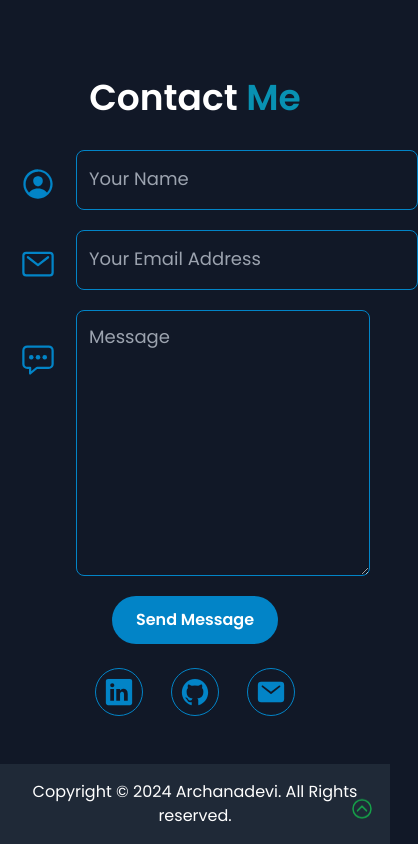
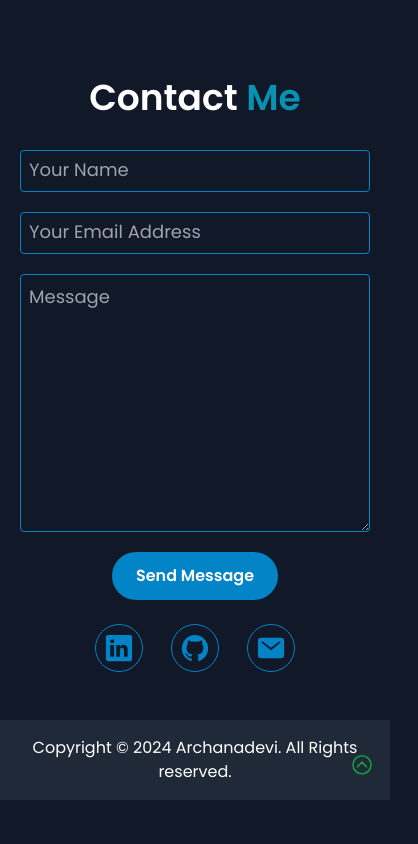
Before and after one commit to Archanadevi-G/portfolio, a React (Vite) app: page / in a window 390 px wide. Shown: the part 3194-4038 px from the top of the page, 418 px wide, since content can reach past the window. After the commit the page ends 3994 px from the top, so only its background shows below. Built offline with nearby package versions, Linux system fonts and the light colour scheme; the HTML template or start-up script is replaced by a standard one.

Commit message:
first commit

```diff
--- a/src/components/Contact.jsx
+++ b/src/components/Contact.jsx
@@ -68,56 +68,49 @@ const Contact = () => {
           Contact <span className="text-cyan-600">Me</span>
         </motion.h3>
 
-        <div className="mt-6 flex md:flex-row flex-col gap-6 max-w-5xl  md:p-6 p-2 rounded-lg mx-auto">
+        <div className="mt-6 flex flex-col md:flex-row gap-6 max-w-5xl md:p-6 p-2 rounded-lg mx-auto">
           <motion.form
             ref={form}
             onSubmit={sendEmail}
-            className="flex flex-col flex-1 gap-5 "
+            className="flex flex-col flex-1 gap-5"
             variants={fadeIn("up", 0.1)}
             initial="hidden"
             whileInView={"show"}
             viewport={{ once: false, amount: 0.7 }}
           >
-            <div
-              className="flex  gap-5"
-              variants={fadeIn("up", 0.1)}
-              initial="hidden"
-              whileInView={"show"}
-              viewport={{ once: false, amount: 0.7 }}
-            >
-              <div className="text-4xl mt-4 text-sky-600 ">
+            <div className="flex flex-col sm:flex-row gap-5">
+              <div className="hidden md:block text-4xl mt-4 text-sky-600">
                 <ion-icon name="person-circle-outline"></ion-icon>
               </div>
-
               <input
                 type="text"
                 name="user_name"
                 placeholder="Your Name"
-                className="flex-1 border bg-transparent border-sky-600"
+                className="flex-1 border bg-transparent border-sky-600 p-2 rounded"
               />
             </div>
 
-            <div className="flex  gap-5">
-              <div className="text-4xl mt-4 text-sky-600 ">
+            <div className="flex flex-col sm:flex-row gap-5">
+              <div className="hidden md:block text-4xl mt-4 text-sky-600">
                 <ion-icon name="mail-outline"></ion-icon>
               </div>
               <input
                 type="email"
                 name="user_email"
                 placeholder="Your Email Address"
-                className="flex-1 border bg-transparent border-sky-600"
+                className="flex-1 border bg-transparent border-sky-600 p-2 rounded"
               />
             </div>
 
-            <div className="flex gap-5 ">
-              <div className="text-4xl mt-8 text-sky-600 ">
+            <div className="flex flex-col sm:flex-row gap-5">
+              <div className="hidden md:block text-4xl mt-8 text-sky-600">
                 <ion-icon name="chatbox-ellipses-outline"></ion-icon>
               </div>
               <textarea
                 name="message"
                 placeholder="Message"
                 rows={10}
-                className="flex-1 border bg-transparent border-sky-600"
+                className="flex-1 border bg-transparent border-sky-600 p-2 rounded"
               />
             </div>
             <motion.button
```
